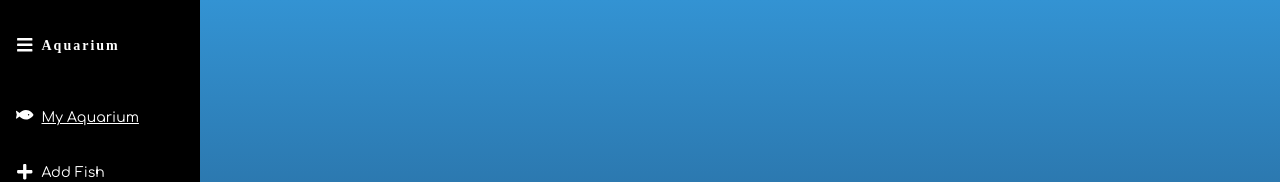
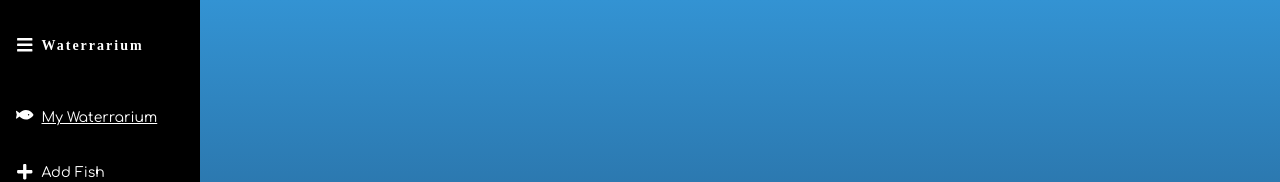
Before and after one commit to RDollish/aquarium-clientside-capstone, a React (Create React App) app: page / in a window 1280 px wide. Shown: the top 182 px of the page. Built offline with nearby package versions, Linux system fonts and the light colour scheme; sample sign-in values are in the browser's storage; a web font is replaced by a local one.

Commit message:
Fixed Bugs

```diff
--- a/src/login/login.js
+++ b/src/login/login.js
@@ -26,7 +26,7 @@ export const Login = () => {
                         admin: user.admin
                     }))
 
-                    navigate("/")
+                    navigate("/waterrarium")
                 }
                 else {
                     window.alert("Invalid login")
@@ -38,7 +38,7 @@ export const Login = () => {
         <main className="container--login">
             <section>
                 <form className="form--login" onSubmit={handleLogin}>
-                    <h1>404 Aquarium</h1>
+                    <h1>Waterrarium</h1>
                     <h2>Please sign in.</h2>
                     <fieldset>
                         <label htmlFor="inputEmail"> Email address </label>
--- a/src/login/register.js
+++ b/src/login/register.js
@@ -25,7 +25,7 @@ export const Register = (props) => {
                         admin: createdUser.admin
                     }))
 
-                    navigate("/")
+                    navigate("/login")
                 }
             })
     }
--- a/src/nav/NavBar.js
+++ b/src/nav/NavBar.js
@@ -42,12 +42,12 @@ export const NavBar = () => {
             <div className="navbar-header">
                 <FaBars className="navbar-icon"
                 onClick={handleToggler}/>
-                <h4 className="navbar-logo">Aquarium</h4>
+                <h4 className="navbar-logo">Waterrarium</h4>
                 </div>
                 <div className="navbar-items">
                     <div className="item">
-                        <Link to="/aquarium"><FaFish className="navbar-icon"/></Link>
-                        <Link className="navbar-text" to="/aquarium">My Aquarium</Link>
+                        <Link to="/waterrarium"><FaFish className="navbar-icon"/></Link>
+                        <Link className="navbar-text" to="/waterrarium">My Waterrarium</Link>
                     </div>
                     <div className="item">
                         <FaPlus className="navbar-icon"
--- a/src/views/ApplicationView.js
+++ b/src/views/ApplicationView.js
@@ -11,7 +11,7 @@ export const ApplicationViews = () => {
                 </>
             }>
 
-                <Route path="aquarium" element={ <FishList /> } />
+                <Route path="waterrarium" element={ <FishList /> } />
             </Route>
         </Routes>
     )
```
